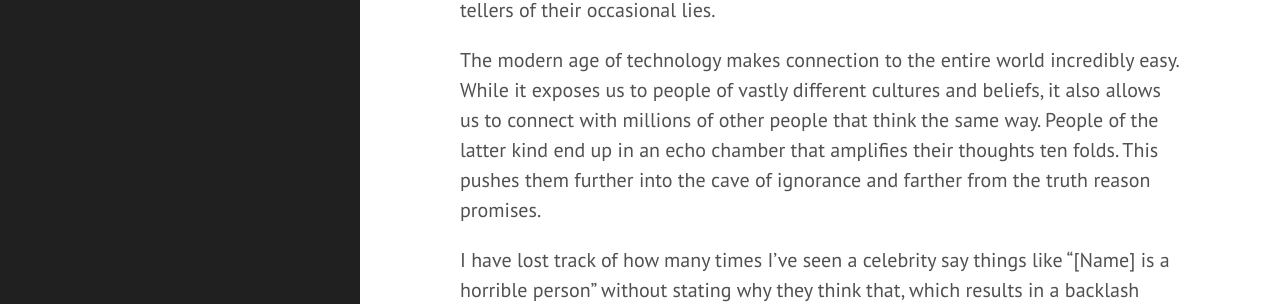
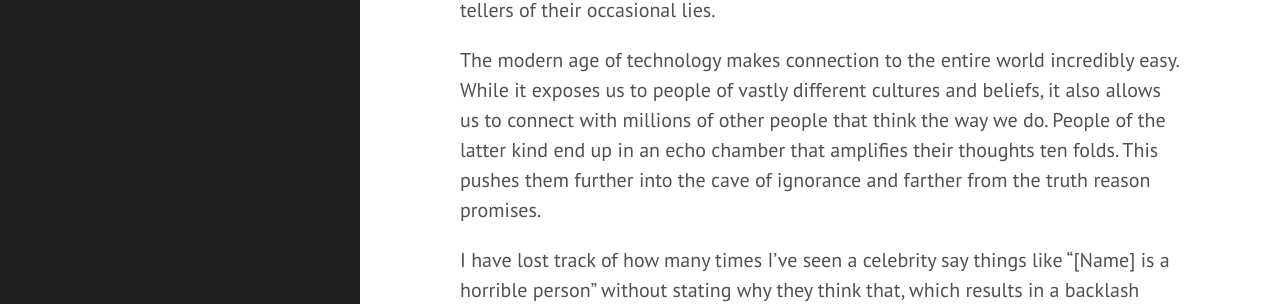
Before and after one commit to steelbrain/steelbrain.github.io, a Jekyll site: the page built from _posts/2017-11-22-why-reason.md, in a window 1280 px wide and 900 px high, scrolled down 432 px. Shown: the part 213-517 px from the top of the window. Built offline with Jekyll 4.4.1, drawn with Linux system fonts in a browser that asks for light colours; comment, search, counter and statistics services are not loaded.

Commit message:
:art: Clarify a statement

```diff
--- a/_posts/2017-11-22-why-reason.md
+++ b/_posts/2017-11-22-why-reason.md
@@ -3,13 +3,14 @@ published: true
 title: Why Reason?
 layout: post
 ---
+
 Reason is a way to think properly while avoiding obstacles like bias, faith, emotions and beliefs. Reason is ultimately a tool for finding the truth. Instead of giving one person the authority to declare what is right and what is not, reason divides that authority among individuals.
 
 Neither knowing the truth makes one reasonable, nor not knowing the truth makes one unreasonable. It's the thought that "The person I am engaged in a discourse with might know something I do not. I might be wrong. I might learn something new." As proven by Machine Learning in digital systems where neurons execute over datasets of millions, "<b>On a large enough scale, quantity compensates for quality.</b>" Thus, reason helps make societies where laws are fair, equal and enforced on all.
 
 In a reasonable society, we take risks every time we make a statement. If the statement is verified, we gain trust of others or establish ourselves as liars otherwise. But the statements are not always verifiable, in which cases the liars would have a hard time convincing people of their occasional truth than truth tellers of their occasional lies.
 
-The modern age of technology makes connection to the entire world incredibly easy. While it exposes us to people of vastly different cultures and beliefs, it also allows us to connect with millions of other people that think the same way. People of the latter kind end up in an echo chamber that amplifies their thoughts ten folds. This pushes them further into the cave of ignorance and farther from the truth reason promises.
+The modern age of technology makes connection to the entire world incredibly easy. While it exposes us to people of vastly different cultures and beliefs, it also allows us to connect with millions of other people that think the way we do. People of the latter kind end up in an echo chamber that amplifies their thoughts ten folds. This pushes them further into the cave of ignorance and farther from the truth reason promises.
 
 I have lost track of how many times I've seen a celebrity say things like "[Name] is a horrible person" without stating why they think that, which results in a backlash from supporters of the person referenced, which are again offensive statements without reason. This continues until the original poster claims the backlash is because of their race or gender and does still not explain why they said what they did.
 
```
